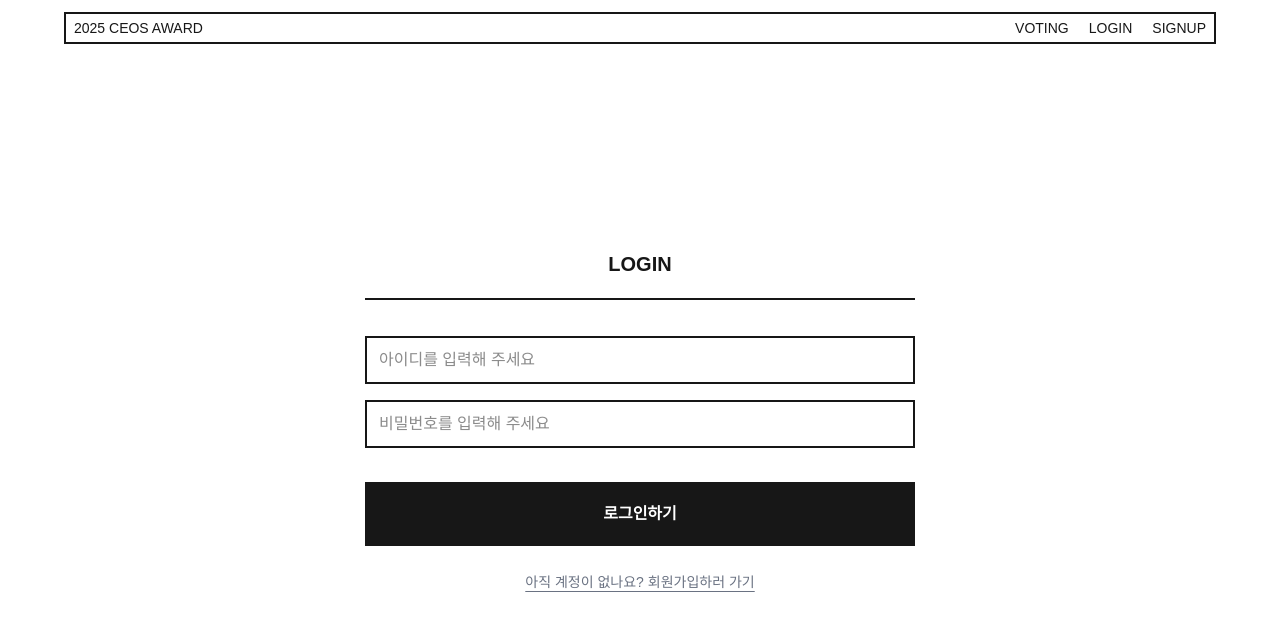
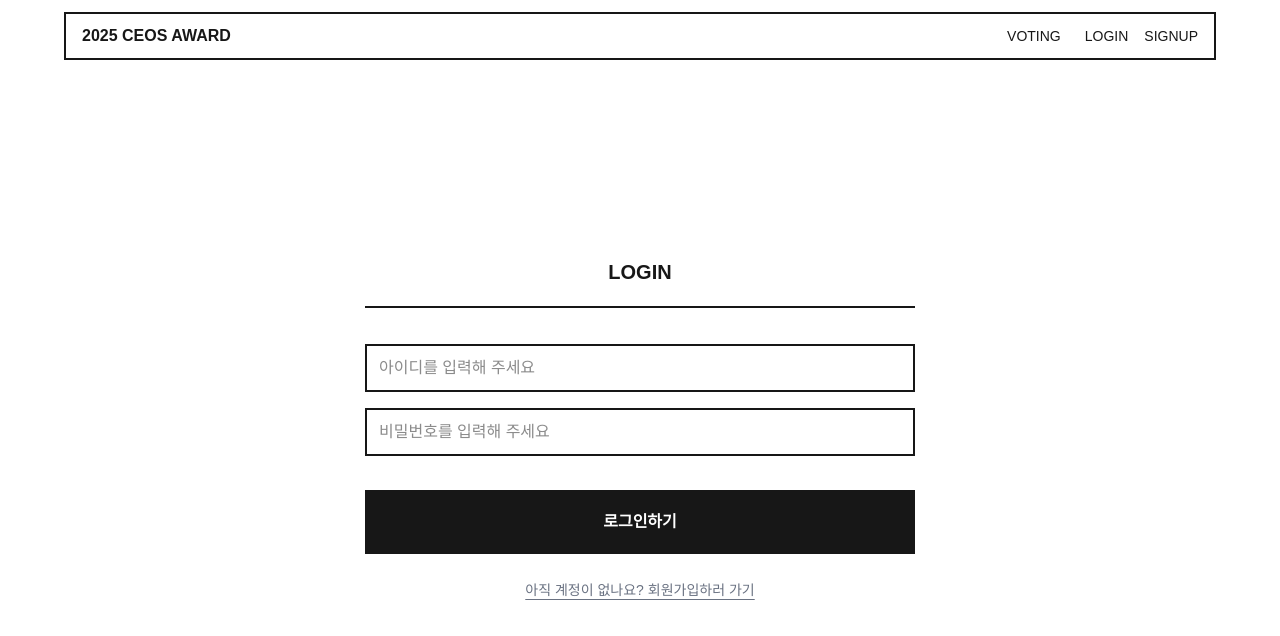
Before and after one commit to CEOS-22nd-CatchUP/next-vote-22nd, a Next.js app: page /login in a window 1280 px wide. Shown: the top 636 px of the page. Built offline with nearby package versions, Linux system fonts and the light colour scheme.

Commit message:
feat : top nav에 회원정보 표시

```diff
--- a/src/app/login/page.tsx
+++ b/src/app/login/page.tsx
@@ -9,6 +9,8 @@ import { useAuthStore } from 'src/store/useAuthStore';
 export default function Login() {
   const router = useRouter();
   const login = useAuthStore((state) => state.login);
+  const setUserInfo = useAuthStore((state) => state.setUserInfo);
+
   const [formData, setFormData] = useState({
     loginId: '',
     password: '',
@@ -31,6 +33,8 @@ export default function Login() {
       if (data.accessToken) {
         login(data.accessToken);
         localStorage.setItem('accessToken', data.accessToken);
+        const userInfo = await authApi.getUserInfo();
+        setUserInfo(userInfo);
         router.push('/');
       }
     } catch (error: any) {
--- a/src/components/TopNavbar.tsx
+++ b/src/components/TopNavbar.tsx
@@ -1,44 +1,46 @@
 'use client';
 
+import Link from 'next/link';
 import { useEffect, useState } from 'react';
-import Link from 'next/link';
-import { useRouter } from 'next/navigation';
 import { useAuthStore } from 'src/store/useAuthStore';
 
 const TopNavbar = () => {
-  const { isLoggedIn, logout } = useAuthStore();
-  const router = useRouter();
+  const { isLoggedIn, user, logout } = useAuthStore();
+  const [mounted, setMounted] = useState(false);
 
-  const [mounted, setMounted] = useState(false);
   useEffect(() => setMounted(true), []);
-
-  const handleLogout = () => {
-    if (confirm('로그아웃 하시겠습니까?')) {
-      logout();
-      router.push('/');
-    }
-  };
-
-  if (!mounted) return <div className="h-8" />;
+  if (!mounted) return <div className="h-12" />;
 
   return (
     <div className="flex w-full justify-center pt-[1.5vh]">
-      <div className="flex h-8 w-[90vw] items-center justify-between gap-5 border-2 p-2 text-sm">
-        <Link href="/">
+      <div className="flex h-12 w-[90vw] items-center justify-between gap-5 border-2 px-4 py-2">
+        <Link href="/" className="font-bold">
           <span className="sm:hidden">CEOS</span>
           <span className="hidden sm:inline">2025 CEOS AWARD</span>
         </Link>
 
-        <div className="flex items-center gap-5">
-          <Link href="/vote">VOTING</Link>
+        <div className="flex items-center gap-6 text-sm">
+          <Link href="/vote" className="hover:underline">
+            VOTING
+          </Link>
 
-          {isLoggedIn ? (
-            <button onClick={handleLogout}>LOGOUT</button>
+          {isLoggedIn && user ? (
+            <div className="flex items-center gap-4">
+              <div className="flex items-center gap-2 border-x px-4 py-1 text-xs">
+                <span className="bg-foreground text-background px-1.5 py-0.5 font-bold uppercase">{user.part}</span>
+                <span className="font-semibold">{user.team}</span>
+                <span className="text-gray-500">{user.name}님</span>
+              </div>
+
+              <button onClick={() => logout()} className="text-gray-400 hover:text-black">
+                LOGOUT
+              </button>
+            </div>
           ) : (
-            <>
+            <div className="flex gap-4">
               <Link href="/login">LOGIN</Link>
               <Link href="/signup">SIGNUP</Link>
-            </>
+            </div>
           )}
         </div>
       </div>
--- a/src/store/useAuthStore.ts
+++ b/src/store/useAuthStore.ts
@@ -1,11 +1,21 @@
-// store/useAuthStore.ts
 import { create } from 'zustand';
 import { persist, subscribeWithSelector } from 'zustand/middleware';
+
+interface MemberInfo {
+  id: number;
+  name: string;
+  team: string;
+  part: string;
+  hasVotedForTeam: boolean;
+  hasVotedForPartLead: boolean;
+}
 
 interface AuthState {
   accessToken: string | null;
   isLoggedIn: boolean;
+  user: MemberInfo | null;
   login: (token: string) => void;
+  setUserInfo: (user: MemberInfo) => void;
   logout: () => void;
 }
 
@@ -15,8 +25,10 @@ export const useAuthStore = create<AuthState>()(
       (set) => ({
         accessToken: null,
         isLoggedIn: false,
+        user: null,
         login: (token) => set({ accessToken: token, isLoggedIn: true }),
-        logout: () => set({ accessToken: null, isLoggedIn: false }),
+        setUserInfo: (userInfo) => set({ user: userInfo }),
+        logout: () => set({ accessToken: null, isLoggedIn: false, user: null }),
       }),
       { name: 'auth-storage' },
     ),
@@ -26,10 +38,7 @@ export const useAuthStore = create<AuthState>()(
 useAuthStore.subscribe(
   (state) => state.accessToken,
   (token) => {
-    if (token) {
-      localStorage.setItem('accessToken', token);
-    } else {
-      localStorage.removeItem('accessToken');
-    }
+    if (token) localStorage.setItem('accessToken', token);
+    else localStorage.removeItem('accessToken');
   },
 );
```
